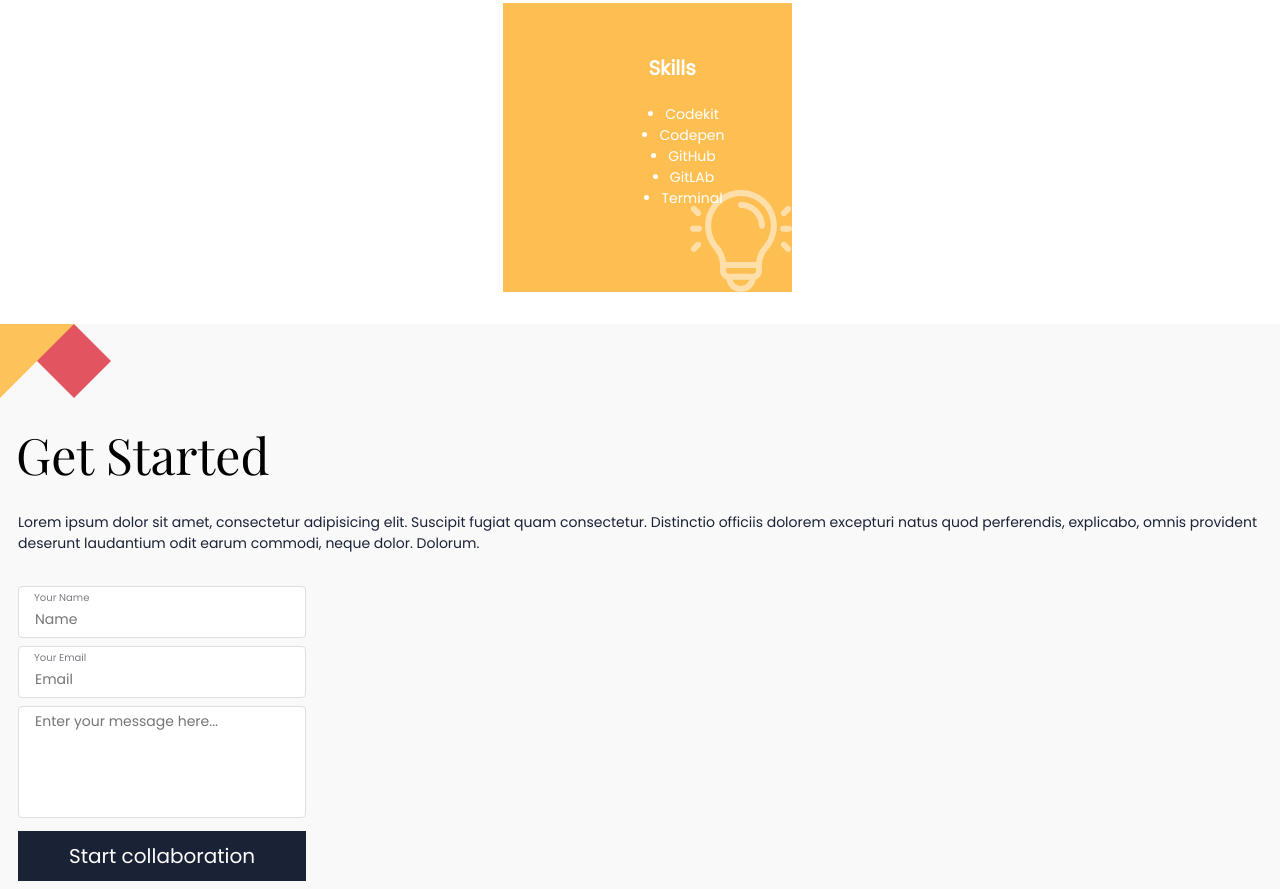
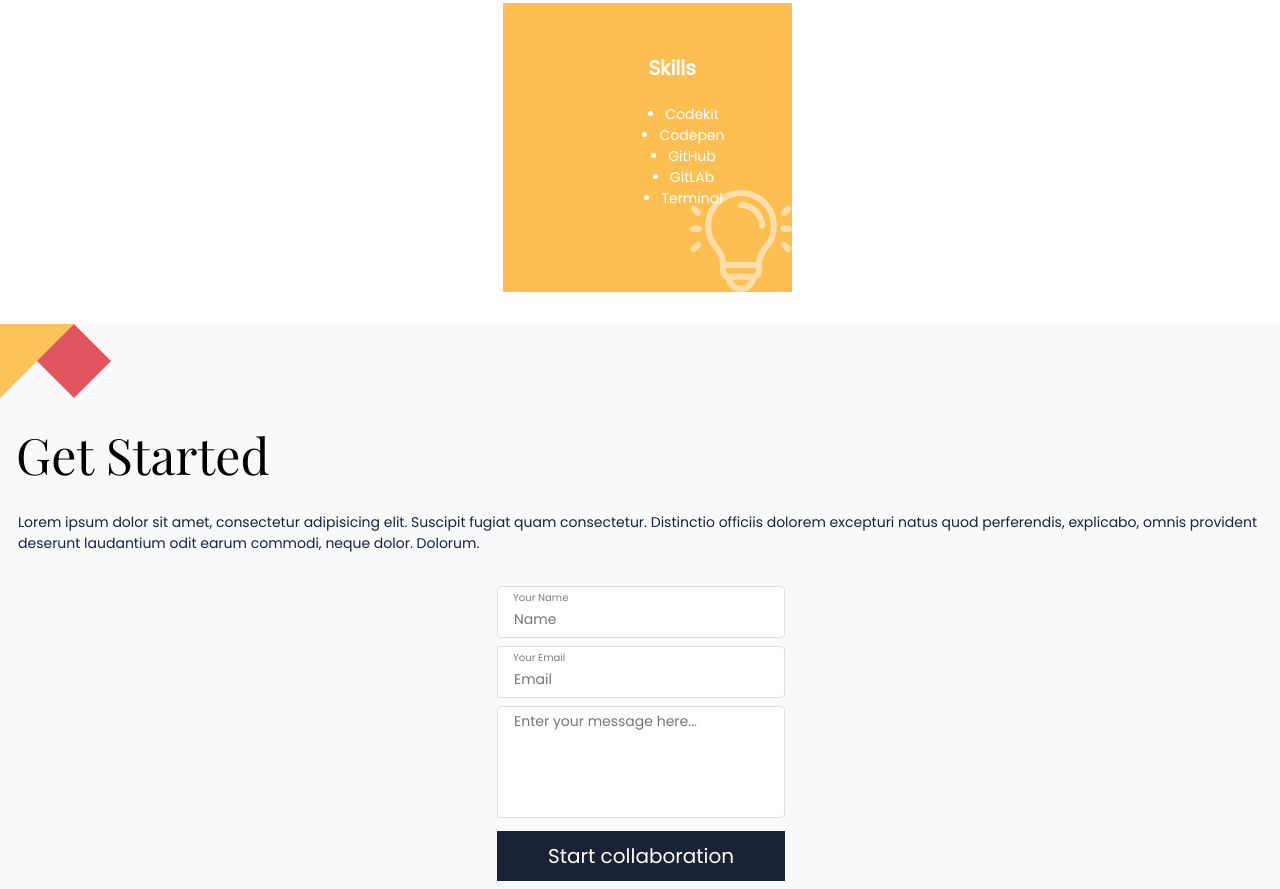
Before and after one commit to danalvrz/Portfolio, a plain HTML site: page index.html in a window 1280 px wide. Shown: the part 7891-8780 px from the top of the page. Drawn offline with nearby package versions, Linux system fonts and the light colour scheme.

Commit message:
Change minor style details to form section

```diff
--- a/styles.css
+++ b/styles.css
@@ -300,6 +300,12 @@ li {
   line-height: 21px;
 }
 
+form {
+
+  justify-items: center;
+  align-self: center;
+}
+
 form li {
   list-style-type: none;
   position: relative;
```
